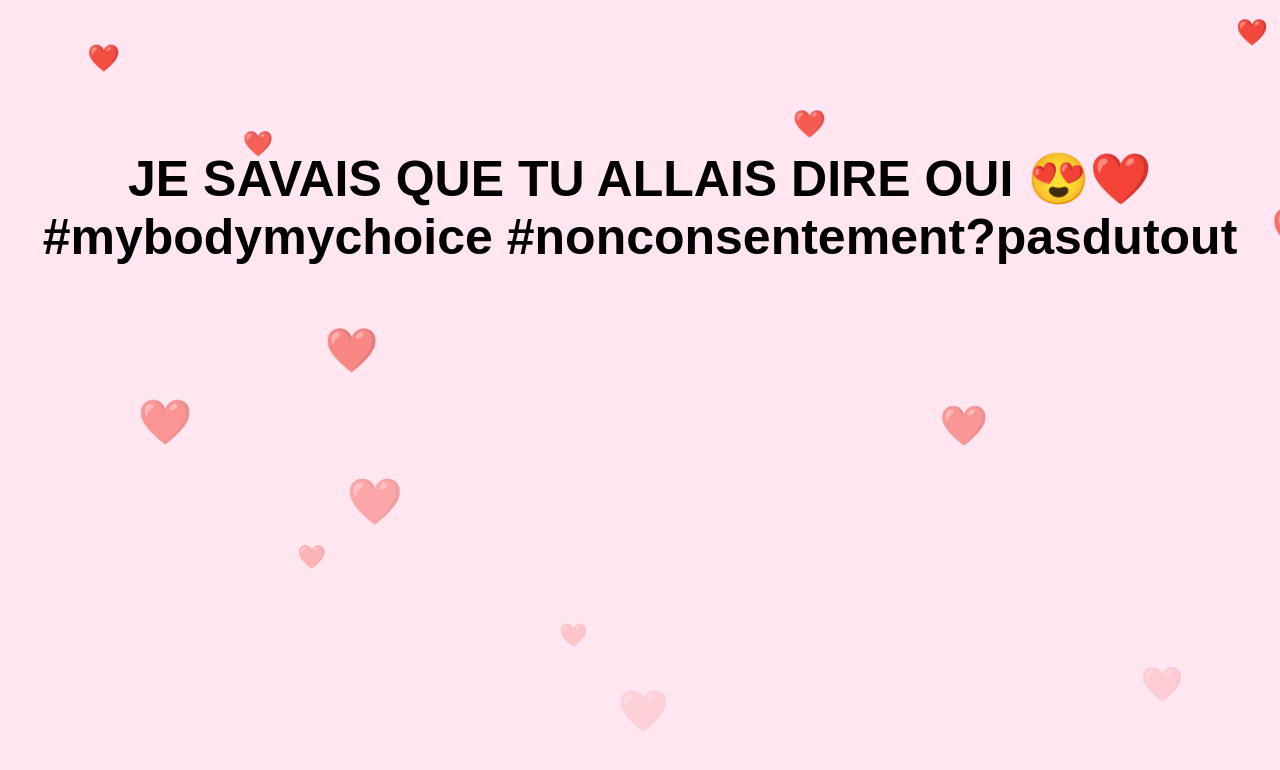
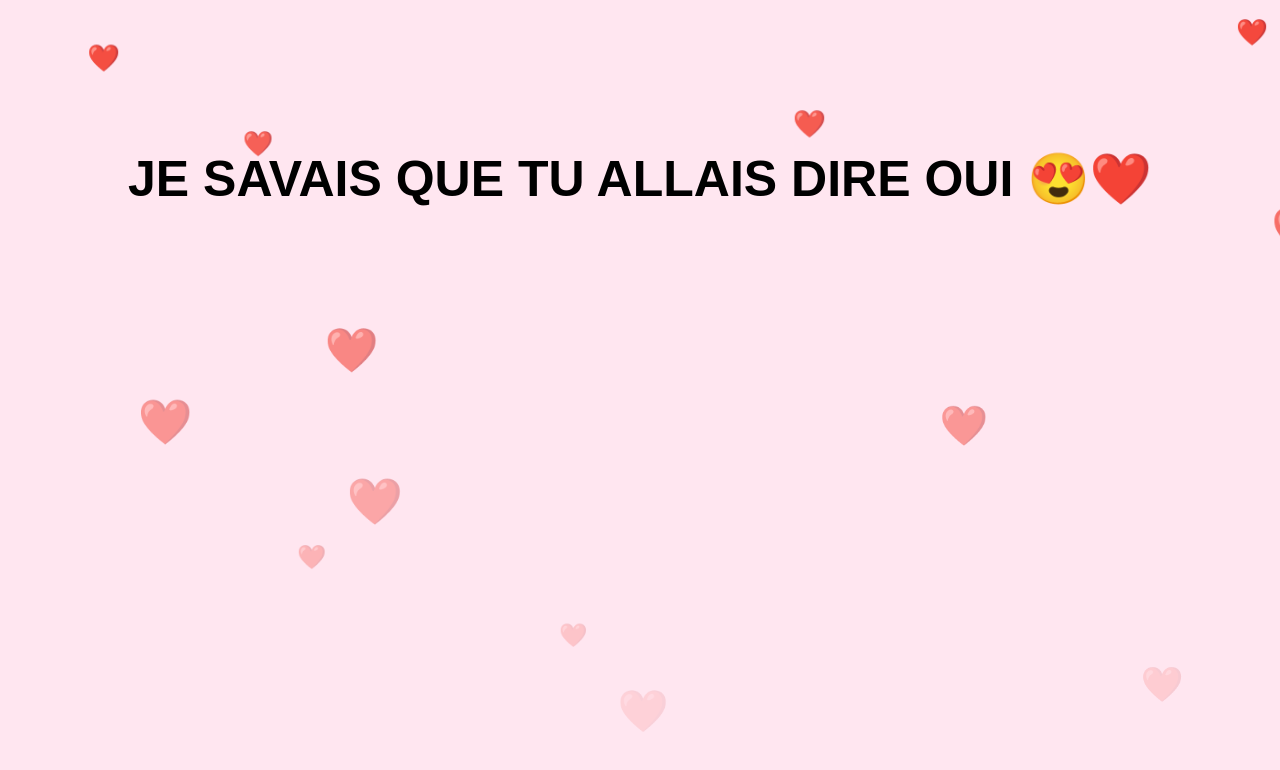
Before and after one commit to Pocket69/samir-et-pauline, a plain HTML site: page index.html in a window 1280 px wide. Both pictures are taken after a click on the button "Oui ❤️". Drawn offline with Linux system fonts and the light colour scheme.

Commit message:
Update index.html

```diff
--- a/index.html
+++ b/index.html
@@ -104,7 +104,7 @@
       // Changer écran
       document.body.innerHTML = `
         <h1 style="margin-top:150px; font-size:50px;">
-          JE SAVAIS QUE TU ALLAIS DIRE OUI 😍❤️ #mybodymychoice #nonconsentement?pasdutout
+          JE SAVAIS QUE TU ALLAIS DIRE OUI 😍❤️
         </h1>
       `;
 
```
